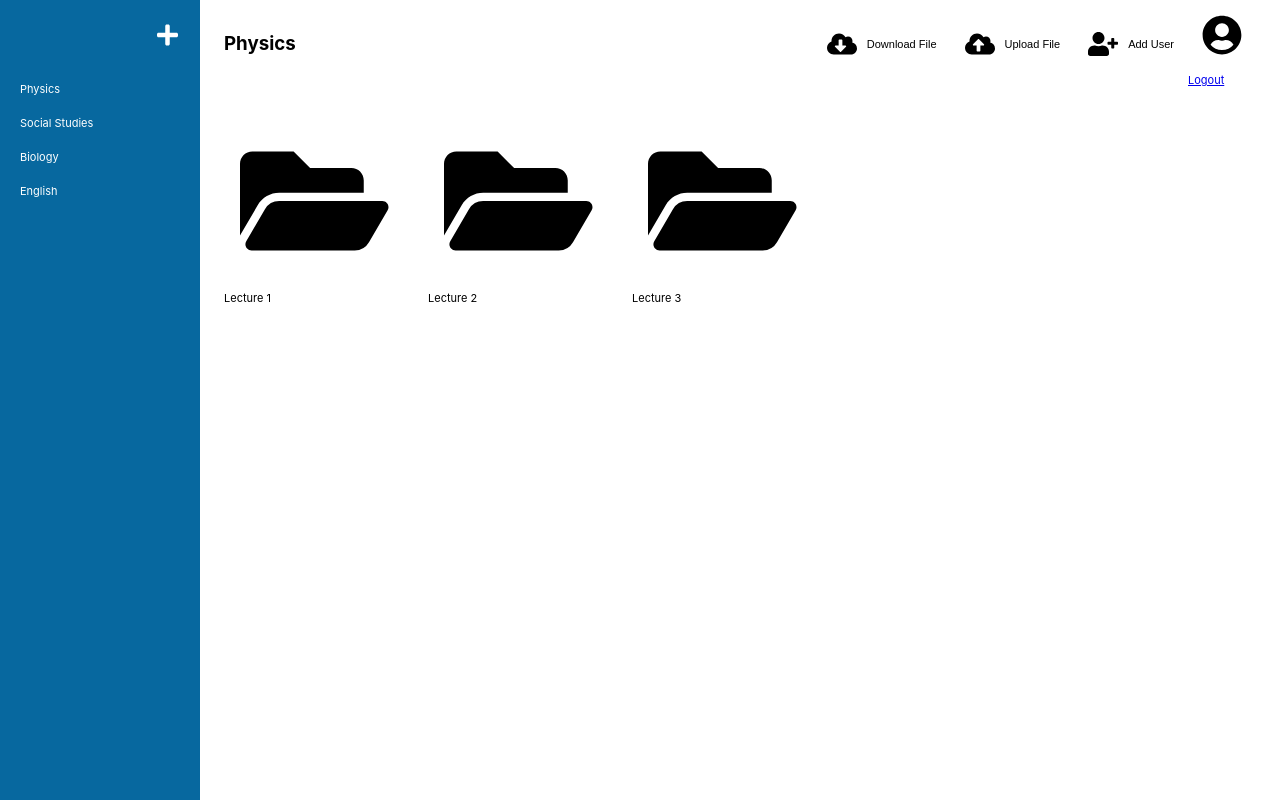
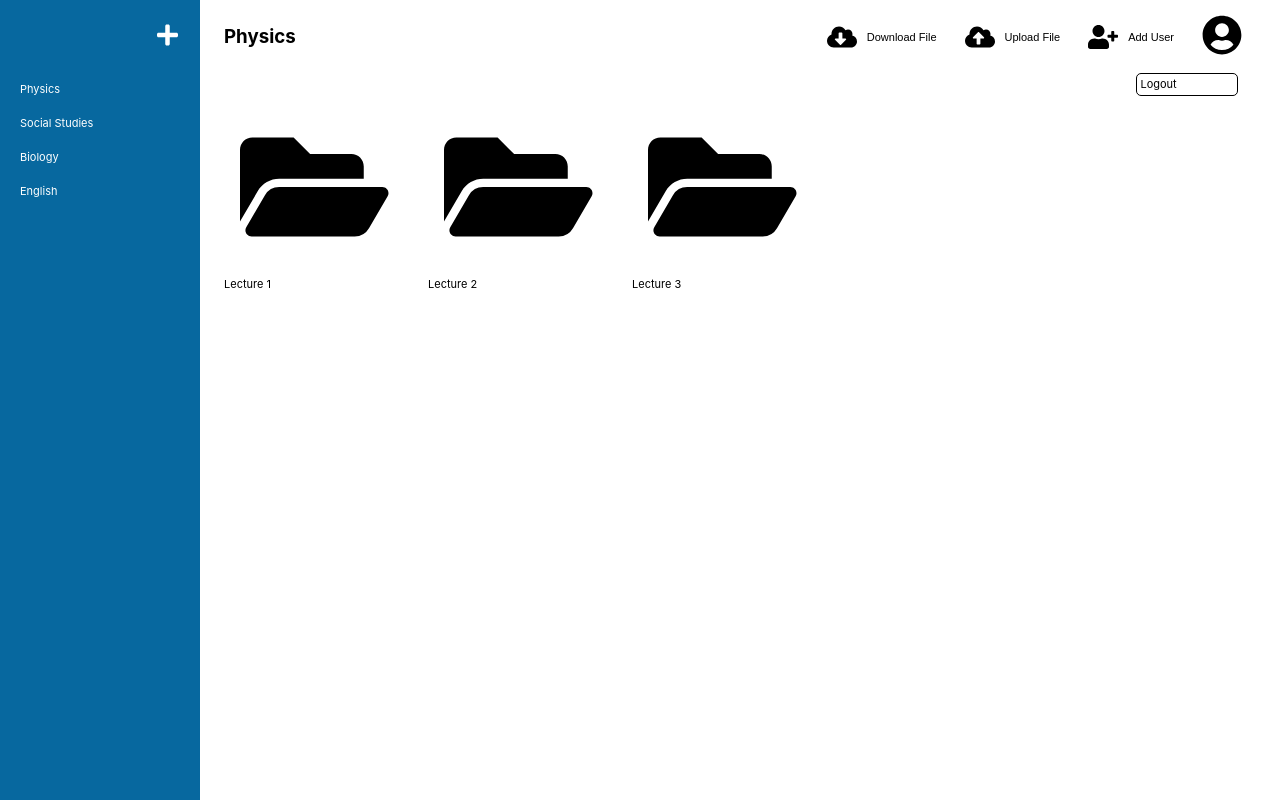
Before and after one commit to hyungmogu/note-sharing-app, a React (Create React App) app in the folder web/: page /note-sharing-app/notes/1 in a window 1280 px wide. Built offline with nearby package versions, Linux system fonts and the light colour scheme.

Commit message:
style: add link hover color 'UserMenu'

```diff
--- a/web/src/App.scss
+++ b/web/src/App.scss
@@ -596,3 +596,38 @@ input {
     }
   }
 }
+
+.userMenu {
+  position: relative;
+
+  .userMenu--navigation {
+    border: 1px solid black;
+    border-radius: 5px;
+    width: 100px;
+    right: 18px;
+    position: absolute;
+
+  }
+
+  .userMenu--item {
+    width: 100%;
+    border-bottom: 1px solid black;
+    padding: calc(#{$container-spacing}/3.5);
+    text-decoration: none;
+
+    &:last-child {
+      border-bottom: none;
+    }
+  }
+
+  .userMenu--link {
+    display: block;
+    text-decoration: none;
+    color: $color-black;
+    transition: all .5s ease-out;
+  }
+
+  .userMenu--link:hover {
+    color: $color-primary;
+  }
+}
--- a/web/src/components/SecondaryHeader/UserMenu.js
+++ b/web/src/components/SecondaryHeader/UserMenu.js
@@ -15,7 +15,14 @@ class UserMenu extends Component {
                     </button>
                     <nav className="userMenu--navigation">
                         <ul>
-                            <li><NavLink to="/logout">Logout</NavLink></li>
+                            <li className="userMenu--item">
+                                <NavLink
+                                    to="/logout"
+                                    className="userMenu--link"
+                                >
+                                    Logout
+                                </NavLink>
+                            </li>
                         </ul>
                     </nav>
                 </section>
```
